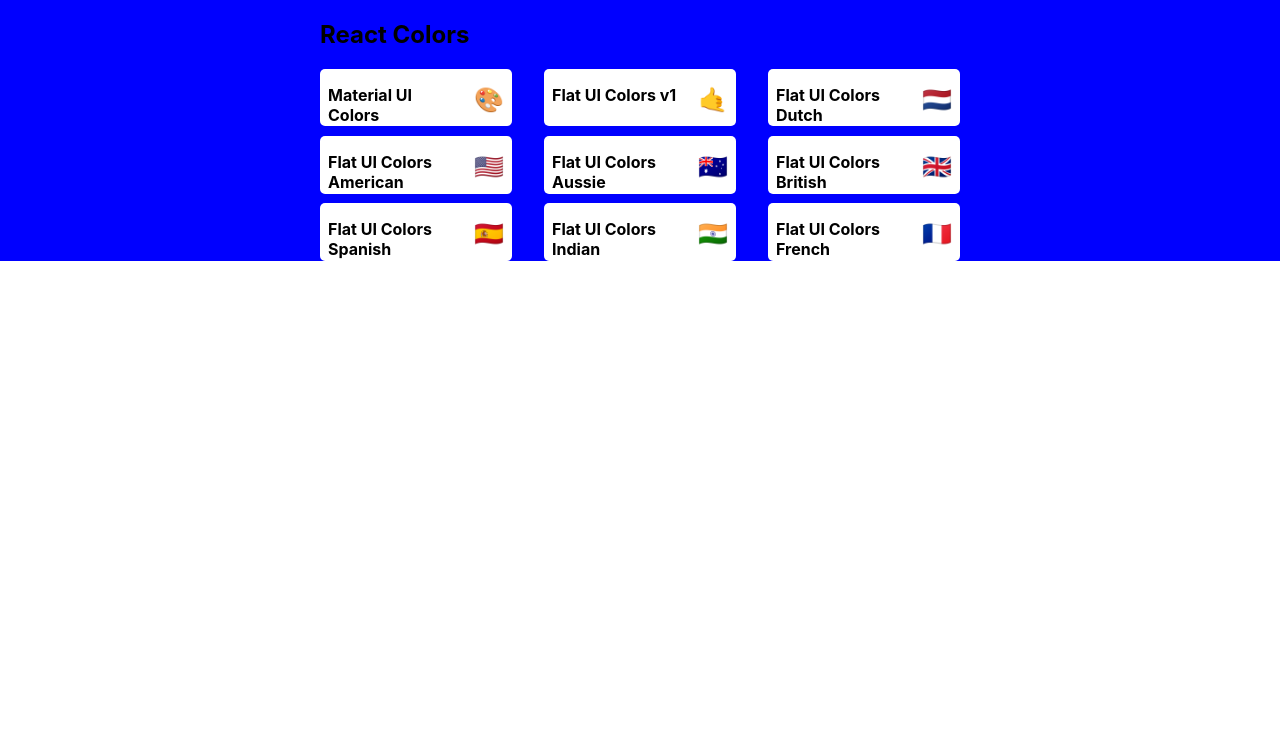
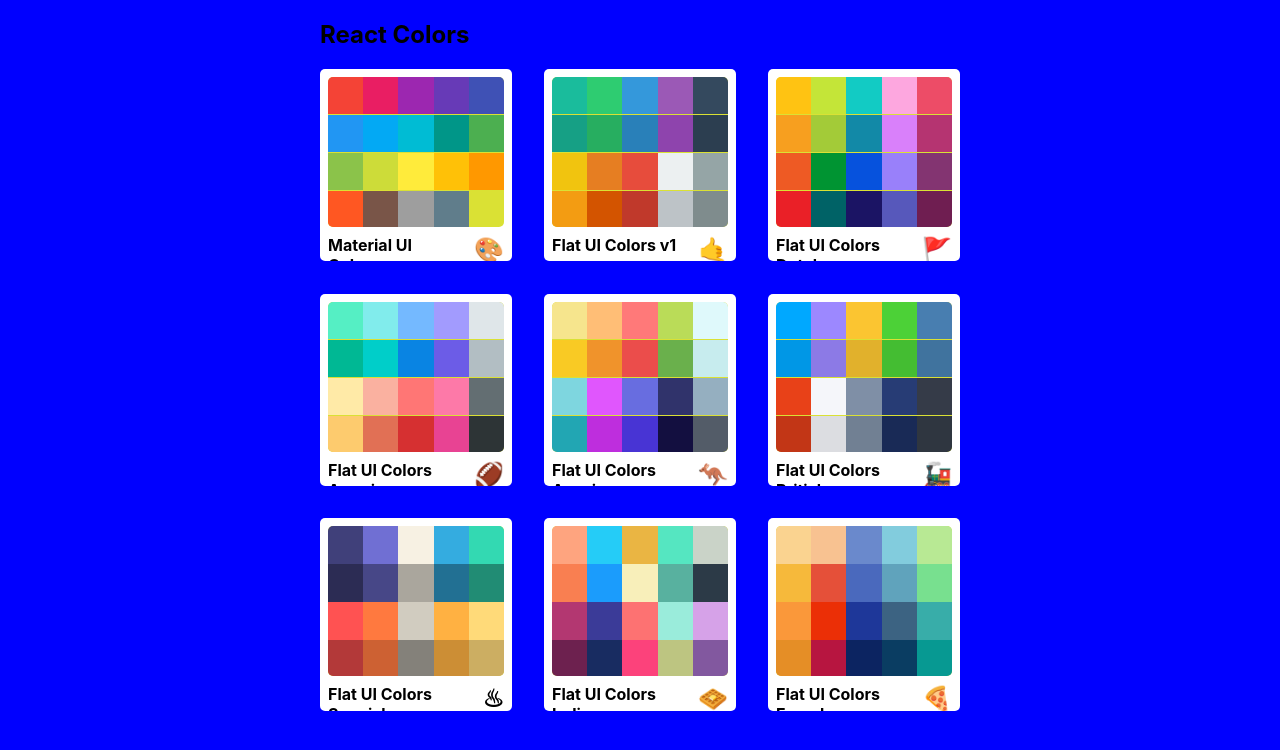
Before and after one commit to krniya/ColourPicker_React, a React (Create React App) app: page / in a window 1280 px wide. Shown: the top 750 px of the page. Built offline with nearby package versions, Linux system fonts and the light colour scheme.

Commit message:
Styled PaletteList

```diff
--- a/src/MiniPalette.js
+++ b/src/MiniPalette.js
@@ -13,7 +13,11 @@
         }
     },
     colors: {
-        backgroundColor: "white"
+        backgroundColor: "#dae134",
+        height: "150px",
+        width: "100%",
+        borderRadius: "5px",
+        overflow: "hidden"
     },
     title: {
         display: "flex",
@@ -29,18 +33,29 @@
     emoji: {
         marginLeft: "0.5rem",
         fontSize: "1.5rem"
+    },
+    miniColor: {
+        height: "25%",
+        width: "20%",
+        display: "inline-block",
+        margin: "0 auto",
+        position: "relative",
+        marginBottom: "-3.5px"
     }
 }
 
 function MiniPalette(props) {
-    const { classes, paletteName, emoji } = props;
+    const { classes, paletteName, emoji, colors } = props;
+    const miniColorBoxes = colors.map(color => {
+        return <div className={classes.miniColor} style={{ backgroundColor: color.color }} key={color.name}></div>
+    })
     return (
         <div className={classes.root}>
-            <div className={classes.colors}>
-                <h5 className={classes.title}>
-                    {paletteName} <span className={classes.emoji}>{emoji}</span>
-                </h5>
-            </div>
+            <div className={classes.colors}>{miniColorBoxes}</div>
+            <h5 className={classes.title}>
+                {paletteName} <span className={classes.emoji}>{emoji}</span>
+            </h5>
+
         </div>
     )
 }
--- a/src/PaletteList.js
+++ b/src/PaletteList.js
@@ -6,7 +6,7 @@
 const styles = {
     root: {
         backgroundColor: "blue",
-        height: "100%",
+        height: "100vh",
         display: "flex",
         alignItems: "flex-start",
         justifyContent: "center"
--- a/src/seedColour.js
+++ b/src/seedColour.js
@@ -55,7 +55,7 @@
     {
         paletteName: "Flat UI Colors Dutch",
         id: "flat-ui-colors-dutch",
-        emoji: "🇳🇱",
+        emoji: "🚩",
         colors: [
             { name: "Sunflower", color: "#FFC312" },
             { name: "Energos", color: "#C4E538" },
@@ -82,7 +82,7 @@
     {
         paletteName: "Flat UI Colors American",
         id: "flat-ui-colors-american",
-        emoji: "🇺🇸",
+        emoji: "🏈",
         colors: [
             { name: "LightGreenishBlue", color: "#55efc4" },
             { name: "FadedPoster", color: "#81ecec" },
@@ -109,7 +109,7 @@
     {
         paletteName: "Flat UI Colors Aussie",
         id: "flat-ui-colors-aussie",
-        emoji: "🇦🇺",
+        emoji: "🦘",
         colors: [
             { name: "Beekeeper", color: "#f6e58d" },
             { name: "SpicedNectarine", color: "#ffbe76" },
@@ -136,7 +136,7 @@
     {
         paletteName: "Flat UI Colors British",
         id: "flat-ui-colors-british",
-        emoji: "🇬🇧",
+        emoji: "🚂",
         colors: [
             { name: "ProtossPylon", color: "#00a8ff" },
             { name: "Periwinkle", color: "#9c88ff" },
@@ -163,7 +163,7 @@
     {
         paletteName: "Flat UI Colors Spanish",
         id: "flat-ui-colors-spanish",
-        emoji: "🇪🇸",
+        emoji: "♨",
         colors: [
             { name: "JacksonsPurple", color: "#40407a" },
             { name: "C64Purple", color: "#706fd3" },
@@ -190,7 +190,7 @@
     {
         paletteName: "Flat UI Colors Indian",
         id: "flat-ui-colors-indian",
-        emoji: "🇮🇳",
+        emoji: "🧇",
         colors: [
             { name: "OrchidOrange", color: "#FEA47F" },
             { name: "SpiroDiscoBall", color: "#25CCF7" },
@@ -217,7 +217,7 @@
     {
         paletteName: "Flat UI Colors French",
         id: "flat-ui-colors-french",
-        emoji: "🇫🇷",
+        emoji: "🍕",
         colors: [
             { name: "FlatFlesh", color: "#fad390" },
             { name: "MelonMelody", color: "#f8c291" },
```
Also changed, not shown: 1 other file (tests, documents, lock files or other folders).
